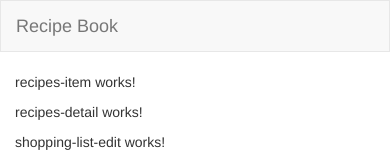
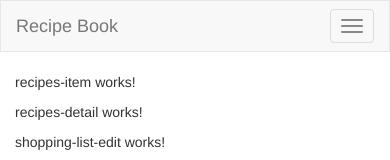
Before and after one commit to leo-holanda/recipes-project, an Angular app: page / in a window 390 px wide. Shown: the top 160 px of the page. Built offline with nearby package versions, Linux system fonts and the light colour scheme.

Commit message:
Add better responsiveness to header

```diff
--- a/src/app/components/Header/header.component.html
+++ b/src/app/components/Header/header.component.html
@@ -1,10 +1,14 @@
 <nav class="navbar navbar-default">
   <div class="container-fuild">
     <div class="navbar-header">
-      <a href="#" class="navbar-brand">Recipe Book</a>
+      <button type="button" class="navbar-toggle" (click)="collapsed = !collapsed">
+        <span class="icon-bar" *ngFor="let iconBar of [1, 2, 3]"></span>
+      </button>
+
+      <a routerLink="/" class="navbar-brand">Recipe Book</a>
     </div>
 
-    <div class="collapse navbar-collapse">
+    <div class="navbar-collapse" [class.collapse]="collapsed" (window:resize)="collapsed = true">
       <ul class="nav navbar-nav">
         <li><a href="#">Recipes</a></li>
         <li><a href="#">Shopping List</a></li>
@@ -20,7 +24,6 @@
           </ul>
         </li>
       </ul>
-
     </div>
   </div>
 </nav>
--- a/src/app/components/Header/header.component.ts
+++ b/src/app/components/Header/header.component.ts
@@ -6,6 +6,7 @@
   styleUrls: ['./header.component.css']
 })
 export class HeaderComponent implements OnInit {
+  collapsed = true
 
   constructor() { }
 
```
